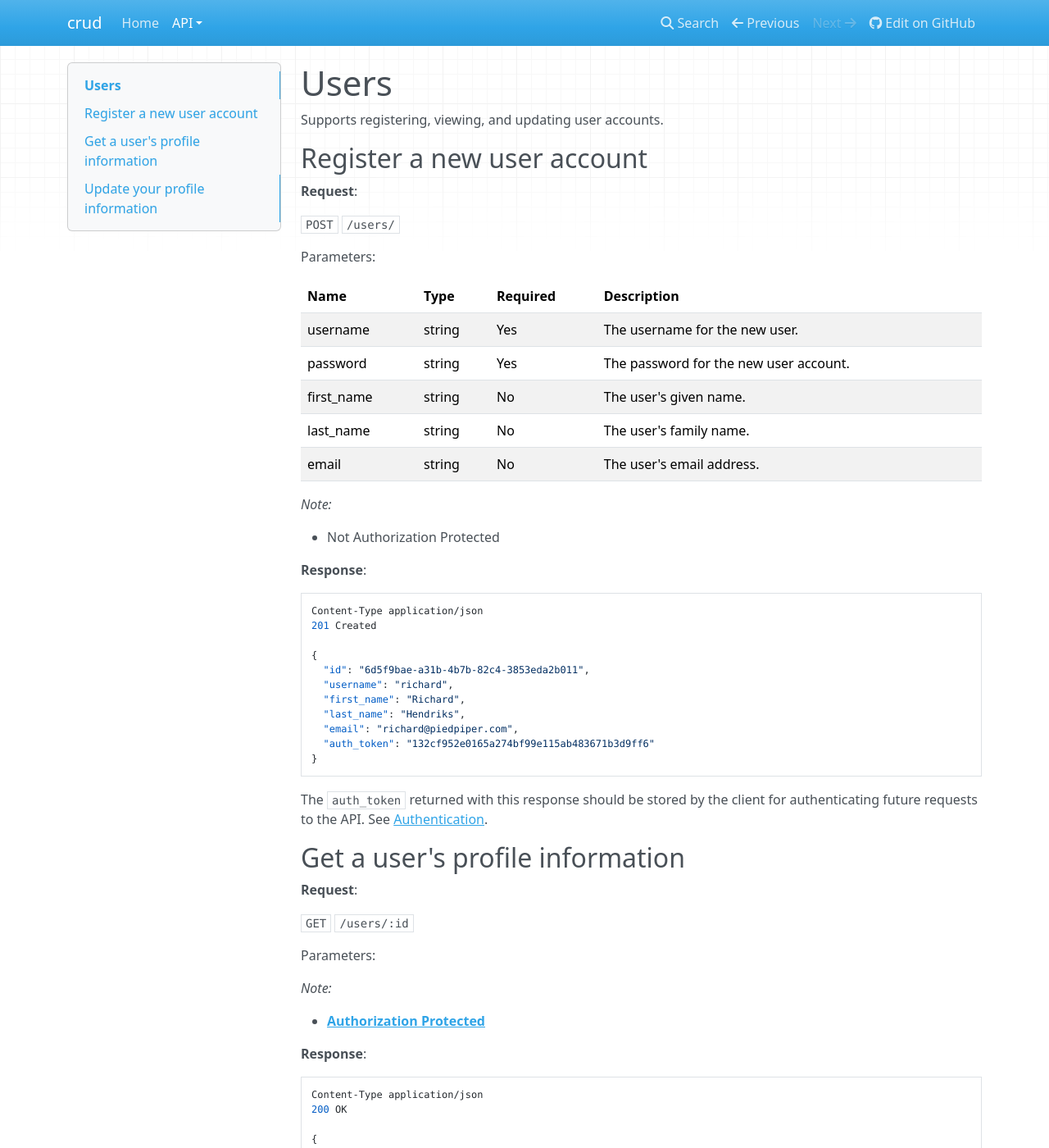
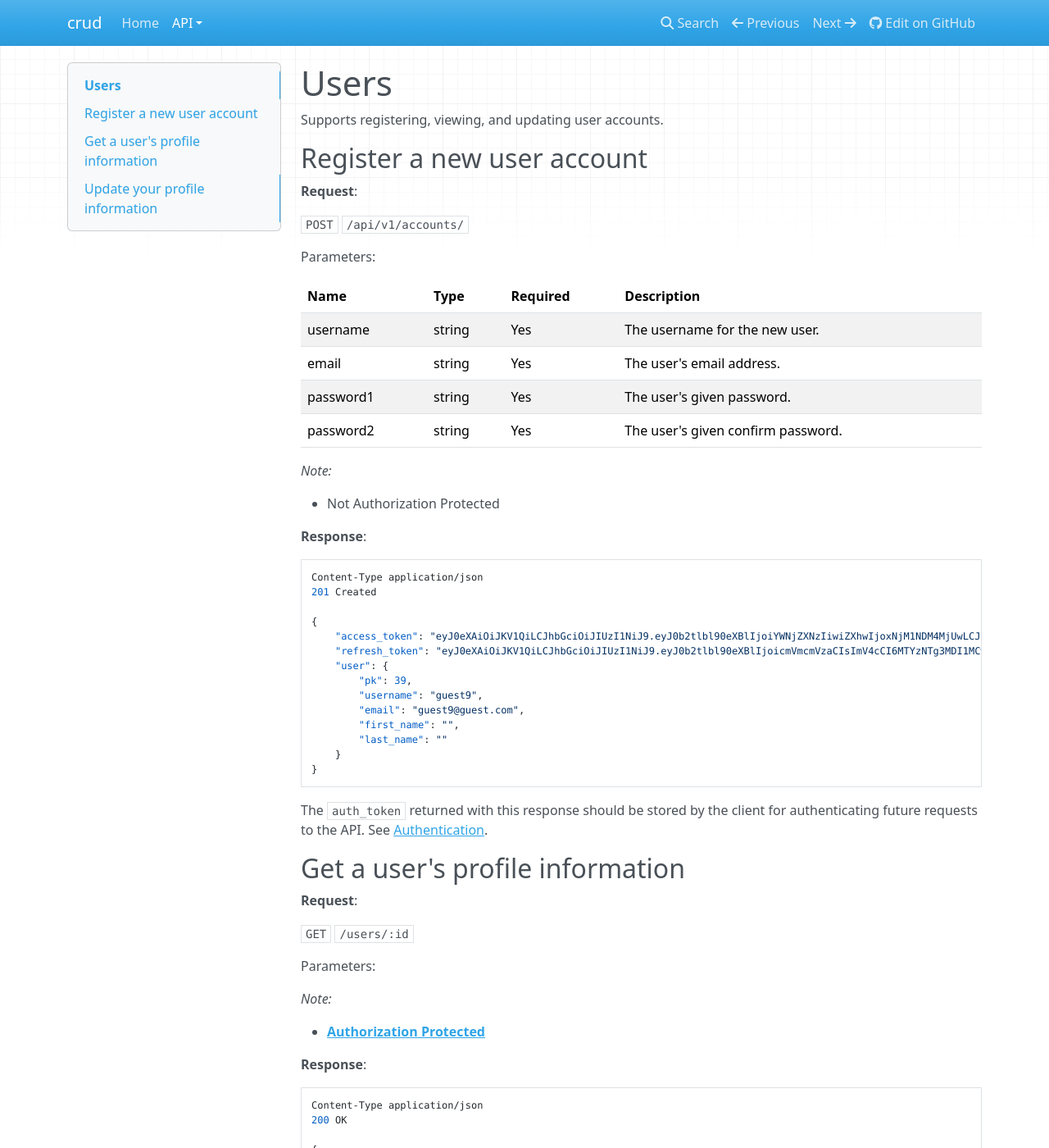
Before and after one commit to JE6BOKM/AIMMO_Team6-1, an MkDocs documentation site: the page built from docs/api/users.md, in a window 1280 px wide and 1400 px high. Shown: the whole window at 82% size. Built offline with MkDocs 1.6.1, drawn with Linux system fonts in a browser that asks for light colours; nearby versions of some CDN libraries.

````diff
--- a/docker-compose.yml
+++ b/docker-compose.yml
@@ -37,7 +37,7 @@ services:
   documentation:
     restart: always
     build: ./
-    command: "mkdocs serve"
+    command: "mkdocs serve "
     volumes:
       - ./:/code
     ports:
--- a/docs/api/users.md
+++ b/docs/api/users.md
@@ -5,17 +5,16 @@ Supports registering, viewing, and updating user accounts.
 
 **Request**:
 
-`POST` `/users/`
+`POST` `/api/v1/accounts/`
 
 Parameters:
 
 Name       | Type   | Required | Description
 -----------|--------|----------|------------
 username   | string | Yes      | The username for the new user.
-password   | string | Yes      | The password for the new user account.
-first_name | string | No       | The user's given name.
-last_name  | string | No       | The user's family name.
-email      | string | No       | The user's email address.
+email      | string | Yes      | The user's email address.
+password1  | string | Yes      | The user's given password.
+password2  | string | Yes      | The user's given confirm password.
 
 *Note:*
 
@@ -28,12 +27,15 @@ Content-Type application/json
 201 Created
 
 {
-  "id": "6d5f9bae-a31b-4b7b-82c4-3853eda2b011",
-  "username": "richard",
-  "first_name": "Richard",
-  "last_name": "Hendriks",
-  "email": "richard@piedpiper.com",
-  "auth_token": "132cf952e0165a274bf99e115ab483671b3d9ff6"
+    "access_token": "eyJ0eXAiOiJKV1QiLCJhbGciOiJIUzI1NiJ9.eyJ0b2tlbl90eXBlIjoiYWNjZXNzIiwiZXhwIjoxNjM1NDM4MjUwLCJpYXQiOjE2MzUyNjU0NTAsImp0aSI6ImVlOTZiNTY4M2U3OTQ1ODRhZDQ1M2RlOGJmZWE2MDBiIiwidXNlcl9pZCI6Mzl9.yyjxWOM_sp5GxspQbL3uf3F88r2uH2yx6QwwDwW5YBQ",
+    "refresh_token": "eyJ0eXAiOiJKV1QiLCJhbGciOiJIUzI1NiJ9.eyJ0b2tlbl90eXBlIjoicmVmcmVzaCIsImV4cCI6MTYzNTg3MDI1MCwiaWF0IjoxNjM1MjY1NDUwLCJqdGkiOiIxNDU1MGJjNGNlYmU0ODU1YWVhOGU0NTUyMDExYzhhNyIsInVzZXJfaWQiOjM5fQ.psmub1EAfiyTZ9_RmKjX4C14duqji8CCQIPHxmifuEE",
+    "user": {
+        "pk": 39,
+        "username": "guest9",
+        "email": "guest9@guest.com",
+        "first_name": "",
+        "last_name": ""
+    }
 }
 ```
 
--- a/mkdocs.yml
+++ b/mkdocs.yml
@@ -4,9 +4,10 @@ repo_url: https://github.com/shinjam/crud-drf
 site_dir: site
 copyright: Copyright &copy; 2020, <a href="https://github.com/shinjam">shinjam</a>.
 dev_addr: 0.0.0.0:8001
-
+edit_uri: blob/main/docs/
 nav:
   - Home: 'index.md'
   - API:
     - Authentication: 'api/authentication.md'
     - Users: 'api/users.md'
+    - Posts: 'api/posts.md'
````
Also changed, not shown: README.md (+0 -3 lines), docs/api/authentication.md (+15 -7 lines), docs/api/posts.md (added, +147 -0 lines), docs/index.md (+1 -5 lines).
